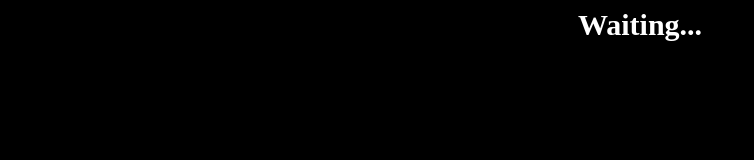
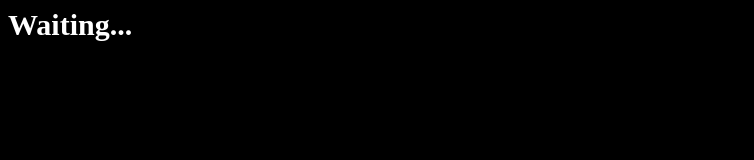
Before and after one commit to aul-rel/Waiting..., a plain HTML site: page index.html in a window 1280 px wide. Shown: the whole page, without its empty margins (0-754 px from the left). Drawn offline with Linux system fonts and the light colour scheme.

Commit message:
Add files via upload

```diff
--- a/style.css
+++ b/style.css
@@ -3,7 +3,7 @@ body{
     font-family:'Times New Roman', Times, serif;
 }
 .waiting{
-    display: block;
+    position: absolute;
     text-align: center;
     font-size: 30px;
     color: white;
```
